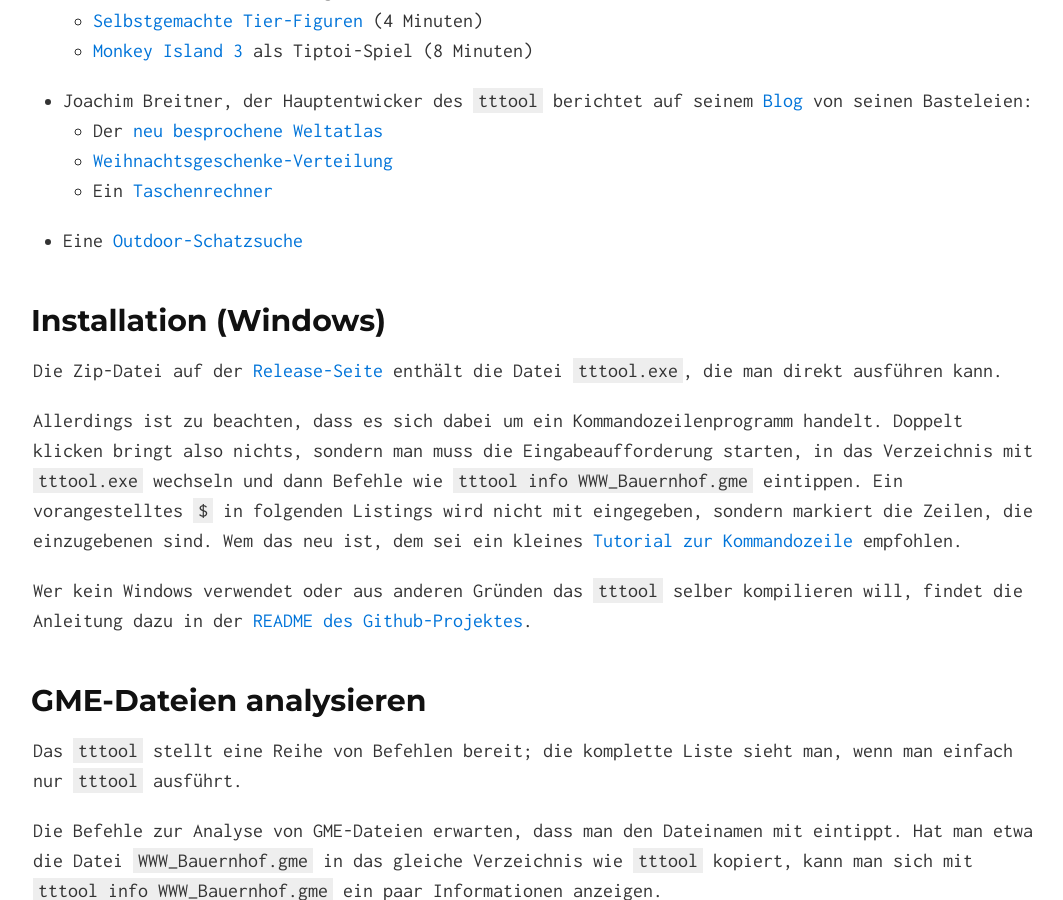
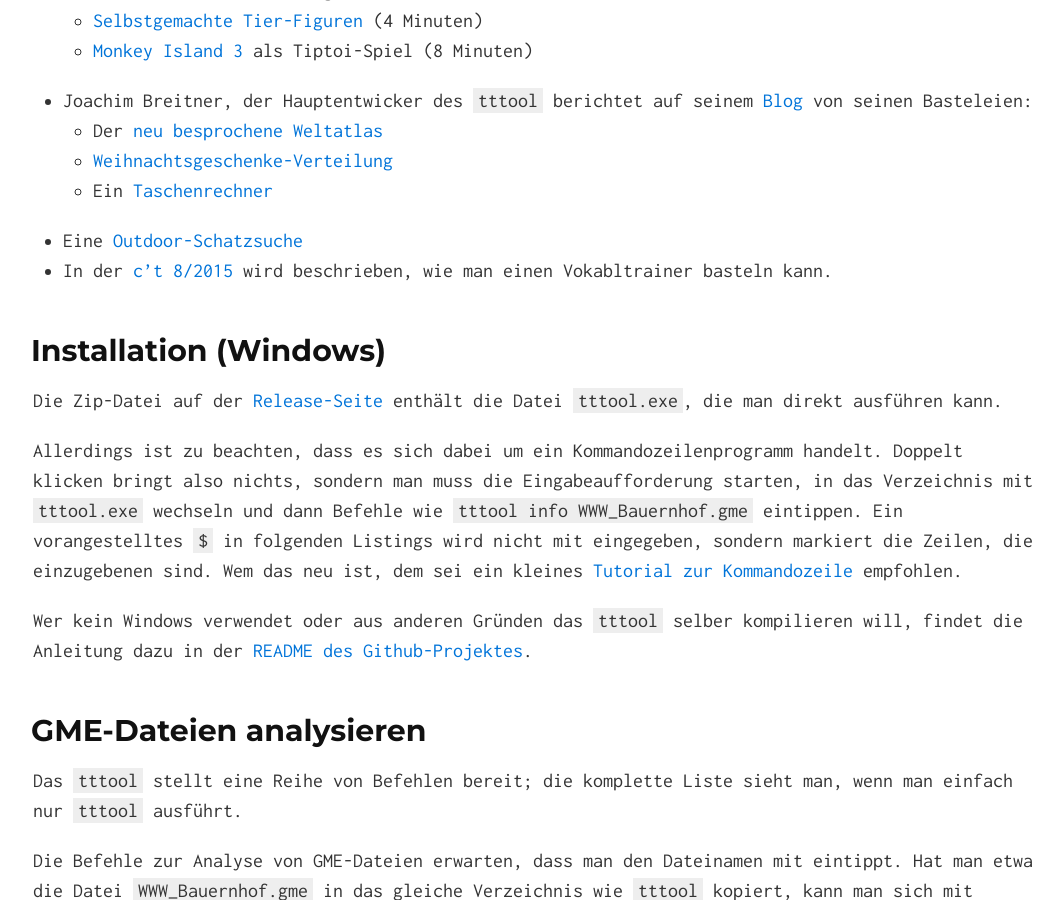
Before and after one commit to entropia/tip-toi-reveng, a Jekyll site: the page built from index.md, in a window 1280 px wide and 900 px high, scrolled down 662 px. Shown: the whole window, without its empty margins (107-1170 px from the left). Built offline with Jekyll 4.4.1, drawn with Linux system fonts in a browser that asks for light colours.

Commit message:
Link zur c't

```diff
--- a/index.md
+++ b/index.md
@@ -26,6 +26,7 @@ Zur Inspiration eine Sammlung von netten Tiptoi-Basteleien:
    * [Weihnachtsgeschenke-Verteilung]
    * Ein [Taschenrechner]
  * Eine [Outdoor-Schatzsuche](http://mycvs.org/post/110330262976/interactive-treasure-hunt-with-tip-toi-the)
+ * In der [c't 8/2015](http://www.heise.de/ct/ausgabe/2015-8-Eigene-Buecher-und-Spiele-fuer-den-Tiptoi-vertonen-2578001.html) wird beschrieben, wie man einen Vokabltrainer basteln kann.
 
 
 [Selbstgemachte Tier-Figuren]: https://www.youtube.com/watch?v=Yic57Y9VORA
```
